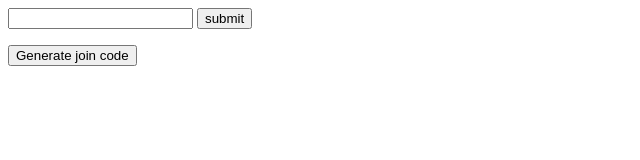
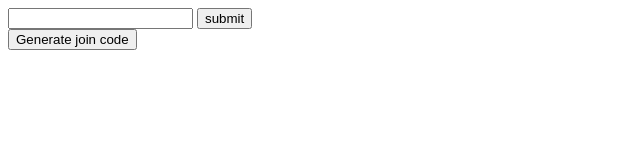
Before and after one commit to stickman69420/Gpt-Game, a plain HTML site: page index.html in a window 1280 px wide. Shown: the whole page, without its empty margins (0-640 px from the left). Drawn offline with Linux system fonts and the light colour scheme.

Commit message:
Update index.html

```diff
--- a/index.html
+++ b/index.html
@@ -12,7 +12,8 @@
   </head>
   <body>
     <input id="input" type="text">
-    <button type="button" onclick="sub()">submit</button>
-    <p id="output"></p><button type="button" onclick="gen()">Generate join code</button>
+    <button type="button" onclick="sub()">submit</button> <br>
+    <button type="button" onclick="gen()">Generate join code</button>
+    <r id="output"></r>
   </body>
 </html>
```
